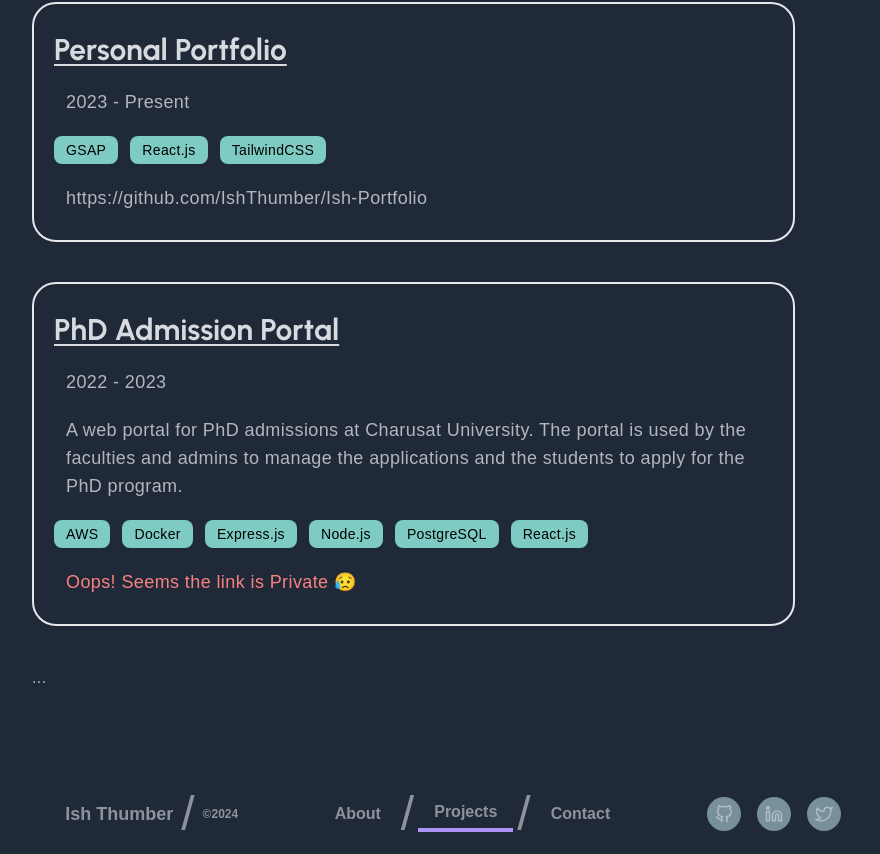
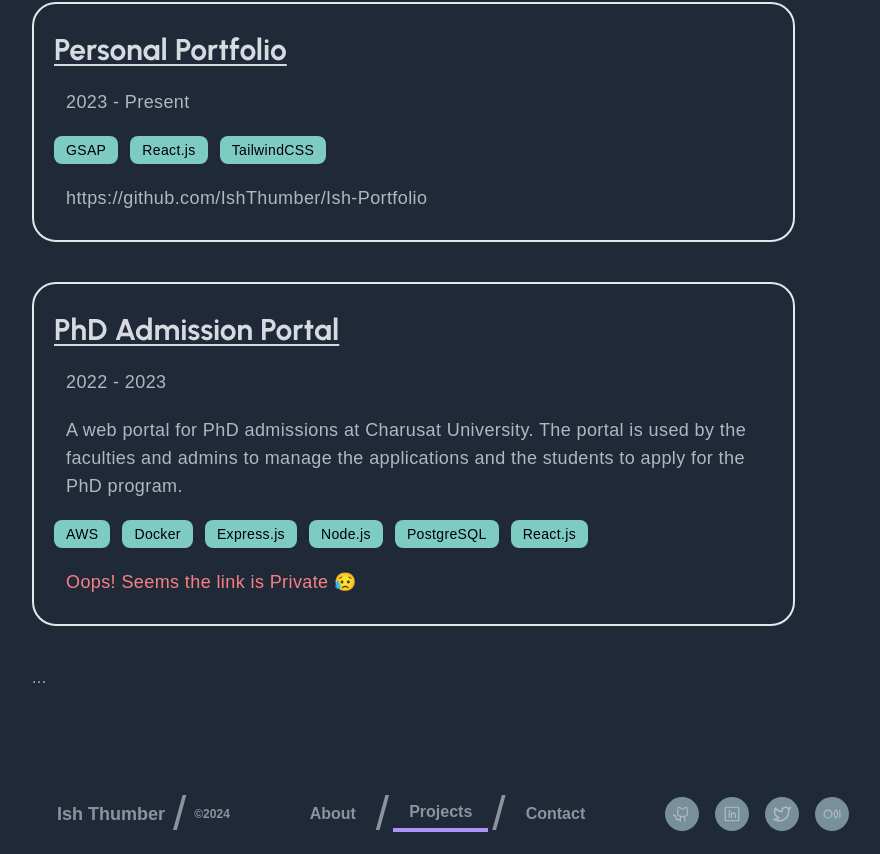
Before and after one commit to IshThumber/Ish-Portfolio, a React (Create React App) app: page /projects in a window 1280 px wide. Shown: the part 694-1548 px from the top of the page, without its empty margins (187-1067 px from the left). Built offline with nearby package versions, Linux system fonts and the light colour scheme; a web font is replaced by a local one.

Commit message:
Minor changes

```diff
--- a/src/components/Footer.js
+++ b/src/components/Footer.js
@@ -1,5 +1,6 @@
 import React from 'react'
 import { FiGithub, FiLinkedin, FiTwitter } from "react-icons/fi";
+import { PiMediumLogo,PiGithubLogo,PiLinkedinLogo } from "react-icons/pi";
 import { NavLink, Link } from "react-router-dom";
 const Footer = () => {
   const defaultClass = "block px-4 py-1 duration-500 rounded-lg hover:bg-purple-400 hover:text-wild-sand-950 transition-color"
@@ -13,7 +14,7 @@ const Footer = () => {
             <span className="block text-lg transition-all duration-500 rounded-lg hover:underline hover:decoration-yellow-200 underline-offset-4 decoration-2">Ish Thumber</span>
           </NavLink>
           <span className="hidden text-5xl font-thin lg:block font-brandonLight">/</span>
-          <span className="block text-xs">©2024 </span>
+          <span className="block text-xs">©{new Date().getFullYear()} </span>
         </div>
         <div className="flex flex-row items-center gap-1 text-md">
           <NavLink to="/about" className={({ isActive }) => isActive ? linkClass : defaultClass}>
@@ -30,13 +31,16 @@ const Footer = () => {
         </div>
         <div className="flex flex-row items-center gap-4">
           <Link to="https://github.com/ishthumber" target="_blank" rel="noopener noreferrer">
-            <span className="items-center justify-center block p-2 text-lg duration-500 rounded-full bg-blue-gray-400 hover:bg-cyan-700 hover:text-wild-sand-950 transition-color hover:scale-125"><FiGithub /></span>
+            <span className="items-center justify-center block p-2 text-lg duration-500 rounded-full bg-blue-gray-400 hover:bg-cyan-700 hover:text-wild-sand-950 transition-color hover:scale-125"><PiGithubLogo /></span>
           </Link>
           <Link to="https://www.linkedin.com/in/ishthumber/>" target="_blank" rel="noopener noreferrer">
-            <span className="items-center justify-center block p-2 text-lg duration-500 rounded-full bg-blue-gray-400 hover:bg-cyan-700 hover:text-wild-sand-950 transition-color hover:scale-125"><FiLinkedin /></span>
+            <span className="items-center justify-center block p-2 text-lg duration-500 rounded-full bg-blue-gray-400 hover:bg-cyan-700 hover:text-wild-sand-950 transition-color hover:scale-125"><PiLinkedinLogo /></span>
           </Link>
           <Link to="https://twitter.com/ishthumber" target="_blank" rel="noopener noreferrer">
             <span className="items-center justify-center block p-2 text-lg duration-500 rounded-full bg-blue-gray-400 hover:bg-cyan-700 hover:text-wild-sand-950 transition-color hover:scale-125"><FiTwitter /></span>
+          </Link>
+          <Link to="https://medium.com/ishthumber" target="_blank" rel="noopener noreferrer">
+            <span className="items-center justify-center block p-2 text-lg duration-500 rounded-full bg-blue-gray-400 hover:bg-cyan-700 hover:text-wild-sand-950 transition-color hover:scale-125"><PiMediumLogo /></span>
           </Link>
         </div>
       </div>
--- a/src/utils/General.js
+++ b/src/utils/General.js
@@ -81,7 +81,7 @@ export const education = [
     name: "Charotar University of Science and Technology, Changa - Gujarat",
     degree: "B.Tech in Computer Science and Engineering",
     year: "2020 - 2024",
-    description: "CGPA: 8.44/10.0"
+    description: "CGPA: 8.5/10.0"
   },
   // {
   //   id: 2,
```
